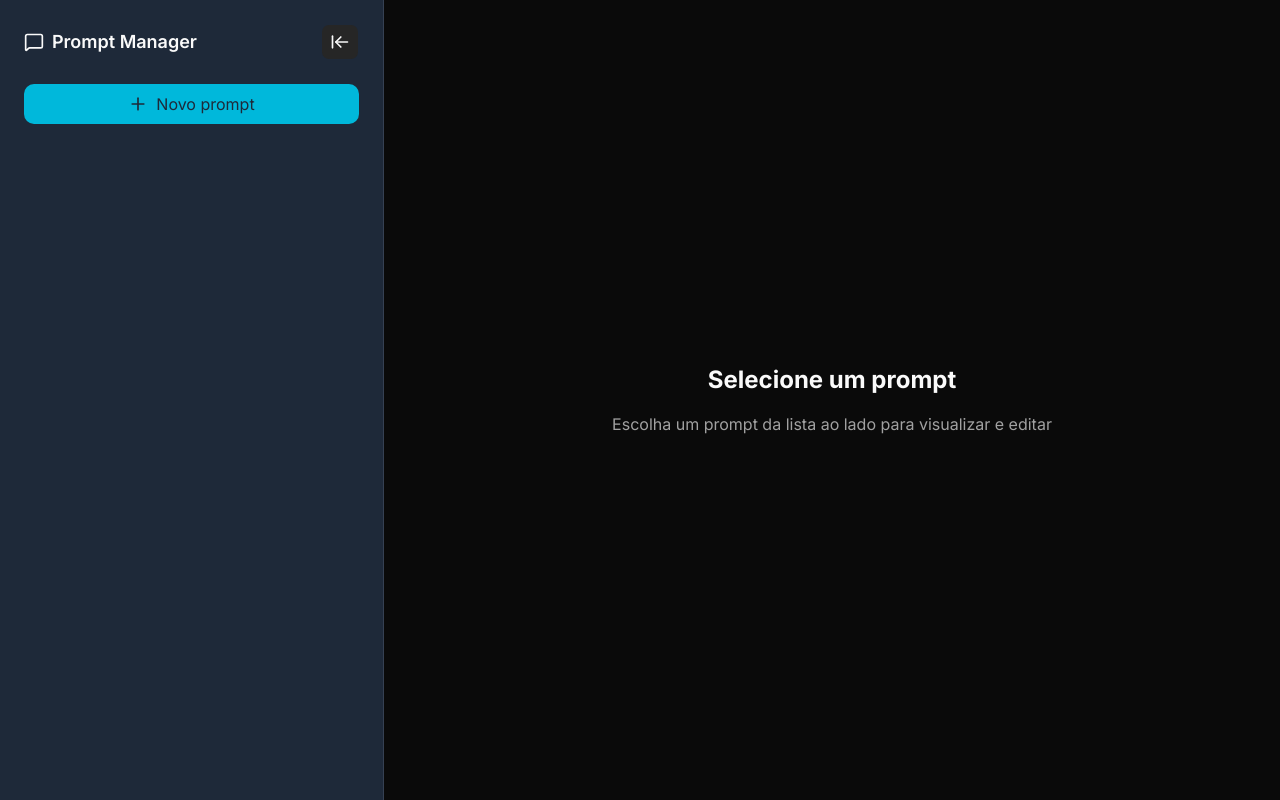
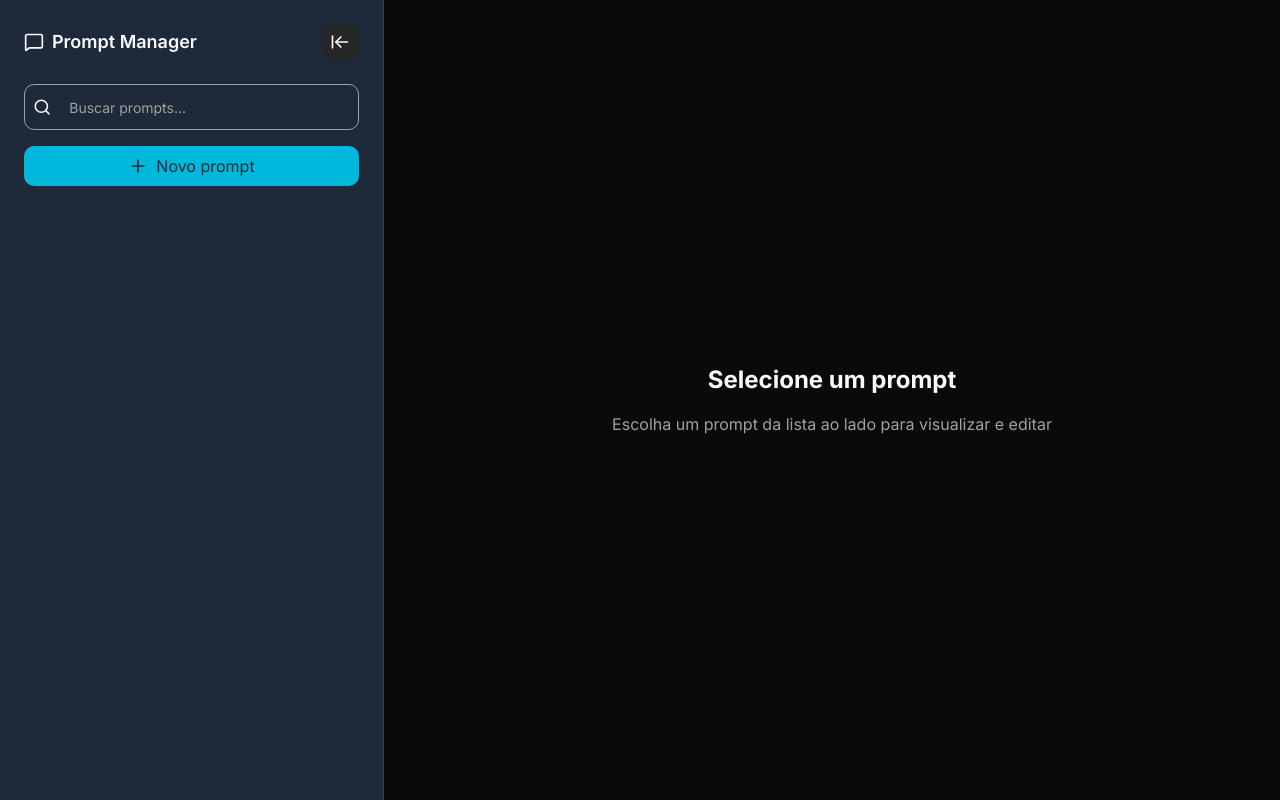
Before and after one commit to Gui-dev/prompt-manager, a Next.js app: page / in a window 1280 px wide. Built offline with nearby package versions, Linux system fonts and the light colour scheme; no server answers; the database is empty.

Commit message:
feat(sidebar): add prompt search form

```diff
--- a/src/components/sidebar/sidebar-content.tsx
+++ b/src/components/sidebar/sidebar-content.tsx
@@ -1,11 +1,12 @@
 'use client'
 
-import { ArrowLeftToLine, ArrowRightToLine, Plus, X } from 'lucide-react'
+import { ArrowLeftToLine, ArrowRightToLine, Plus, Search, X } from 'lucide-react'
 import Link from 'next/link'
 import { useState } from 'react'
 import { cn } from '@/lib/utils'
 import { Logo } from '../logo'
 import { Button } from '../ui/button'
+import { Input } from '../ui/input'
 
 export interface IPrompt {
   id: string
@@ -71,6 +72,25 @@ export const SidebarContent = ({ prompts }: ISidebarContentProps) => {
             </header>
           </div>
 
+          <div className="mb-4">
+            <form>
+              <label
+                htmlFor="q"
+                className="flex cursor-text items-center gap-2 rounded-lg border p-1 px-2 transition-colors focus-within:border-gray-400"
+              >
+                <Search className="size-5" />
+                <Input
+                  id="q"
+                  type="text"
+                  name="q"
+                  placeholder="Buscar prompts..."
+                  autoFocus
+                  className="rounded-none border-none shadow-none outline-none focus-visible:ring-0 dark:bg-transparent"
+                />
+              </label>
+            </form>
+          </div>
+
           <div>
             <Link
               href="/new"
```
